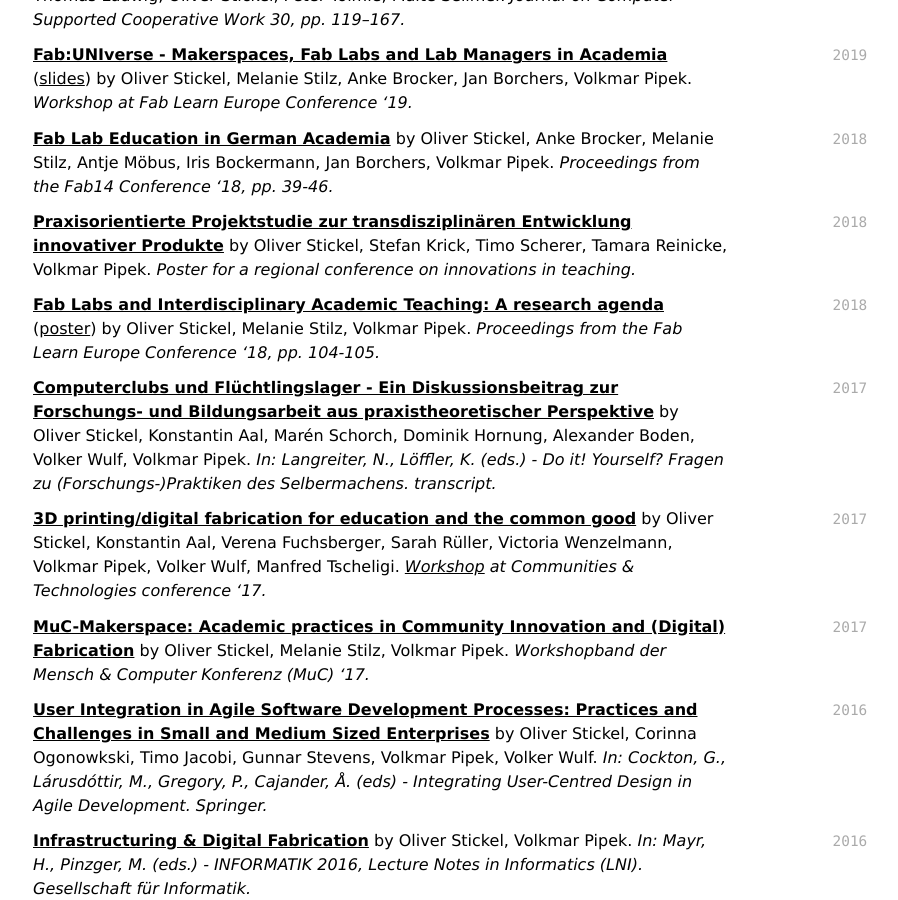
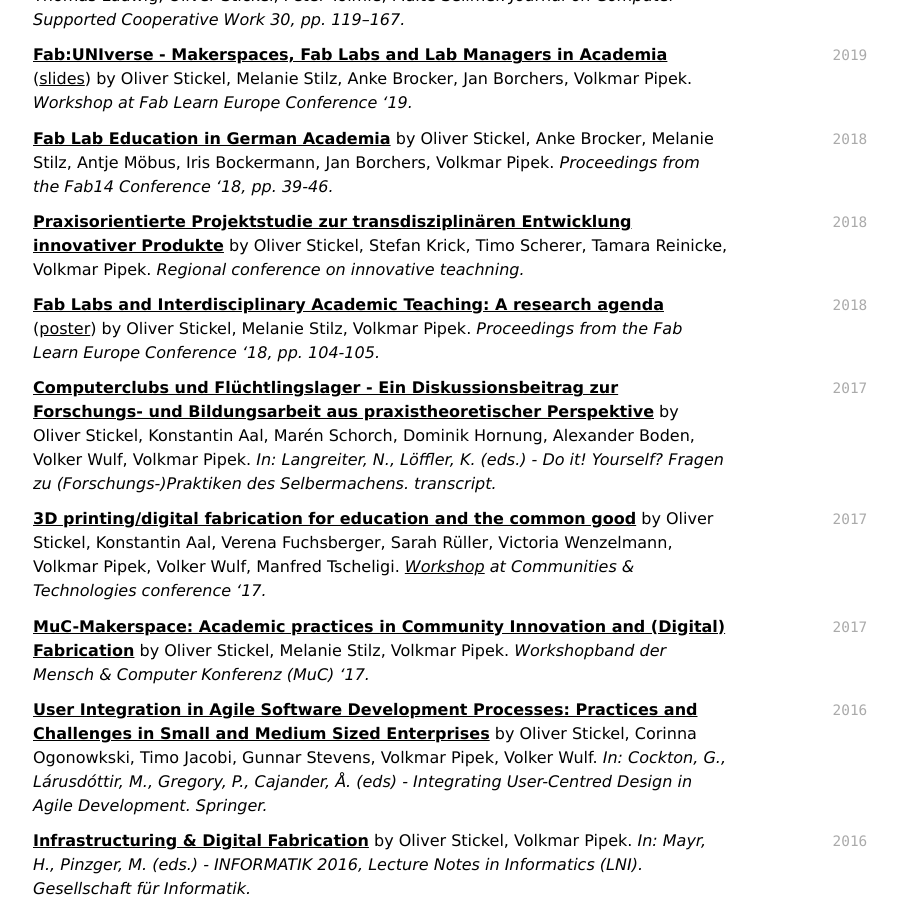
Before and after one commit to oliverstickel/oliverstickel.github.io, a Jekyll site: the page built from index.md, in a window 1280 px wide and 900 px high, scrolled down 4698 px. Shown: the whole window, without its empty margins (299-1197 px from the left). Built offline with Jekyll 4.4.1, drawn with Linux system fonts in a browser that asks for light colours; nearby versions of some CDN libraries; a style sheet for code colours, icons or effects is not loaded.

Commit message:
Update index.md

```diff
--- a/index.md
+++ b/index.md
@@ -157,7 +157,7 @@ I enjoy camping, water, (working on) motorbikes, cooking and books.
 [**Fab Lab Education in German Academia**](https://zenodo.org/record/1344438) by Oliver Stickel, Anke Brocker, Melanie Stilz, Antje Möbus, Iris Bockermann, Jan Borchers, Volkmar Pipek. *Proceedings from the Fab14 Conference '18, pp. 39-46.*
 
 `2018`
-[**Praxisorientierte Projektstudie zur transdisziplinären Entwicklung innovativer Produkte**](files/2018-poster-pe3.pdf) by Oliver Stickel, Stefan Krick, Timo Scherer, Tamara Reinicke, Volkmar Pipek. *Poster for a regional conference on innovations in teaching.*
+[**Praxisorientierte Projektstudie zur transdisziplinären Entwicklung innovativer Produkte**](files/2018-poster-pe3.pdf) by Oliver Stickel, Stefan Krick, Timo Scherer, Tamara Reinicke, Volkmar Pipek. *Regional conference on innovative teachning.*
 
 
 `2018`
```
